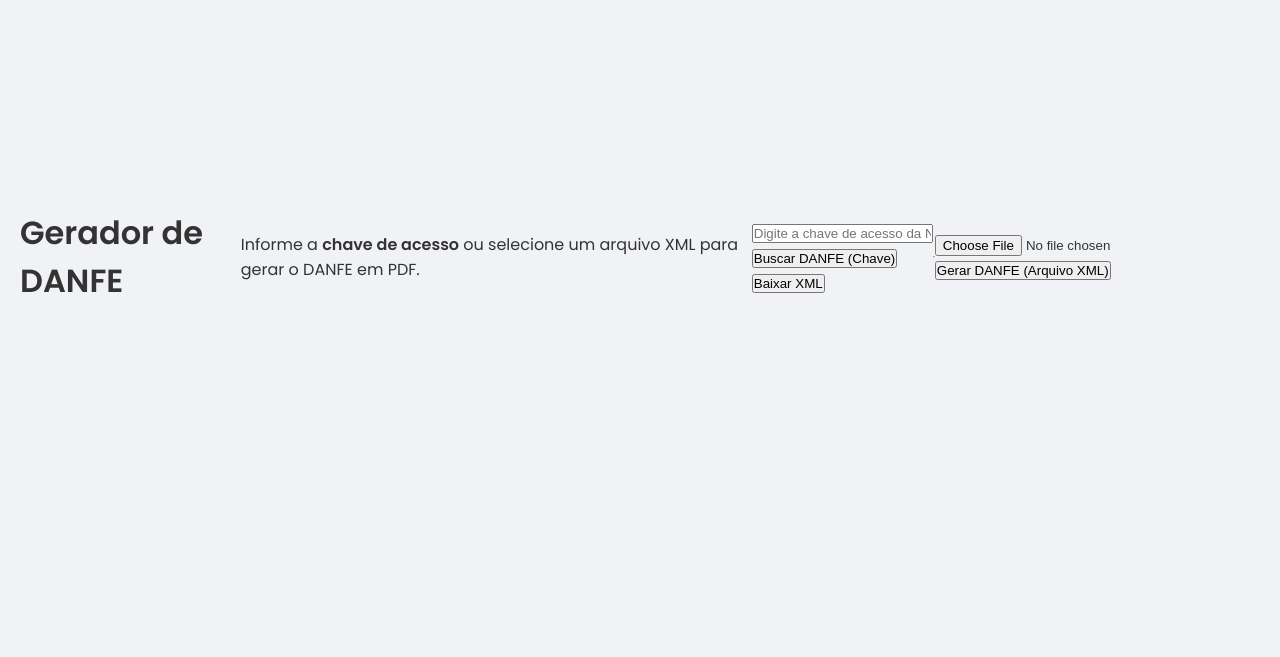
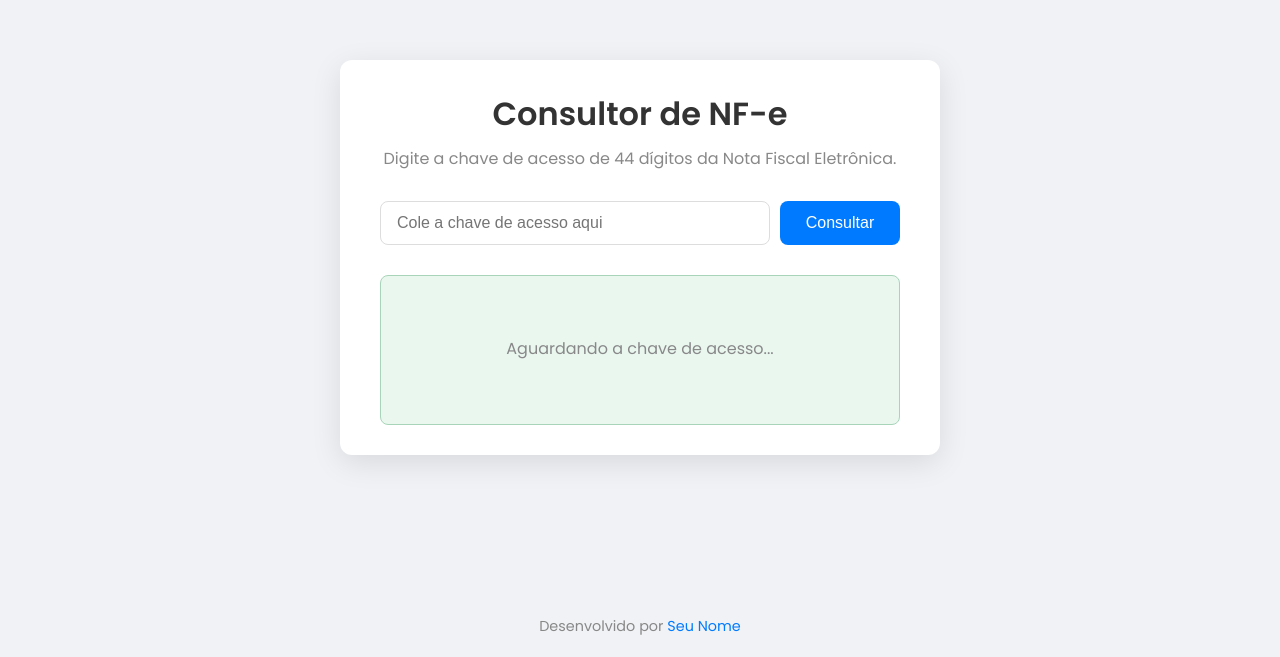
Before and after one commit to marcosleodido/puxanota, a plain HTML site: page index.html in a window 1280 px wide. Shown: the part 143-800 px from the top of the page. Drawn offline with Linux system fonts and the light colour scheme.

Commit message:
Update index.html

```diff
--- a/index.html
+++ b/index.html
@@ -1,113 +1,41 @@
 <!DOCTYPE html>
 <html lang="pt-BR">
 <head>
-  <meta charset="UTF-8">
-  <title>Gerador de DANFE</title>
-  <link rel="stylesheet" href="style.css">
+    <meta charset="UTF-8">
+    <meta name="viewport" content="width=device-width, initial-scale=1.0">
+    <title>Consultor de Nota Fiscal</title>
+
+    <link rel="preconnect" href="https://fonts.googleapis.com">
+    <link rel="preconnect" href="https://fonts.gstatic.com" crossorigin>
+    <link href="https://fonts.googleapis.com/css2?family=Poppins:wght@400;500;600&display=swap" rel="stylesheet">
+
+    <link rel="stylesheet" href="style.css">
 </head>
 <body>
-  <h1>Gerador de DANFE</h1>
-  <p>Informe a <strong>chave de acesso</strong> ou selecione um arquivo XML para gerar o DANFE em PDF.</p>
 
-  <div class="card">
-    <input type="text" id="chaveAcesso" placeholder="Digite a chave de acesso da NF-e">
-    <div class="buttons">
-      <button class="green" onclick="buscarPorChave()">Buscar DANFE (Chave)</button>
-      <button class="orange" onclick="baixarXML()">Baixar XML</button>
-    </div>
-  </div>
+    <main class="container">
+        <header>
+            <h1>Consultor de NF-e</h1>
+            <p>Digite a chave de acesso de 44 dígitos da Nota Fiscal Eletrônica.</p>
+        </header>
 
-  <hr>
+        <section class="form-container">
+            <input type="text" id="chaveNfe" placeholder="Cole a chave de acesso aqui" maxlength="44" inputmode="numeric">
+            <button id="btnConsultar">
+                <span class="btn-text">Consultar</span>
+                <span class="loader hidden"></span>
+            </button>
+        </section>
 
-  <div class="card">
-    <input type="file" id="xmlFile" accept=".xml">
-    <button onclick="gerarDanfe()">Gerar DANFE (Arquivo XML)</button>
-  </div>
+        <section id="resultado" class="resultado-container">
+            <p class="placeholder">Aguardando a chave de acesso...</p>
+        </section>
+    </main>
 
-  <div id="output"></div>
+    <footer>
+        <p>Desenvolvido por <a href="https://github.com/SEU-USUARIO" target="_blank">Seu Nome</a></p>
+    </footer>
 
-  <script>
-    async function gerarDanfe() {
-      const fileInput = document.getElementById("xmlFile");
-      if (!fileInput.files.length) {
-        alert("Selecione um arquivo XML primeiro!");
-        return;
-      }
-
-      const xmlContent = await fileInput.files[0].text();
-
-      try {
-        const response = await fetch("https://ws.meudanfe.com.br/api/v1/get/nfe/xmltodanfepdf/API", {
-          method: "POST",
-          headers: { "Content-Type": "text/plain" },
-          body: xmlContent
-        });
-
-        if (!response.ok) throw new Error("Erro ao gerar DANFE");
-
-        const base64Pdf = (await response.text()).replace(/"/g, "");
-        const pdfUrl = "data:application/pdf;base64," + base64Pdf;
-
-        document.getElementById("output").innerHTML = `
-          ✅ DANFE gerado com sucesso!<br>
-          <a href="${pdfUrl}" download="danfe.pdf" target="_blank">Baixar PDF</a>
-          <br><br>
-          <iframe src="${pdfUrl}" width="100%" height="500px"></iframe>
-        `;
-      } catch (err) {
-        document.getElementById("output").innerHTML = "⚠️ Erro: " + err.message;
-      }
-    }
-
-    async function buscarPorChave() {
-      const chave = document.getElementById("chaveAcesso").value.trim();
-      if (!chave) {
-        alert("Digite a chave de acesso primeiro!");
-        return;
-      }
-
-      try {
-        const response = await fetch(`https://ws.meudanfe.com.br/api/v1/get/nfe/chave/${chave}/danfepdf/API`);
-        if (!response.ok) throw new Error("Erro ao buscar DANFE pela chave.");
-
-        const base64Pdf = (await response.text()).replace(/"/g, "");
-        const pdfUrl = "data:application/pdf;base64," + base64Pdf;
-
-        document.getElementById("output").innerHTML = `
-          ✅ DANFE encontrado!<br>
-          <a href="${pdfUrl}" download="danfe_${chave}.pdf" target="_blank">Baixar PDF</a>
-          <br><br>
-          <iframe src="${pdfUrl}" width="100%" height="500px"></iframe>
-        `;
-      } catch (err) {
-        document.getElementById("output").innerHTML = "⚠️ Erro: " + err.message;
-      }
-    }
-
-    async function baixarXML() {
-      const chave = document.getElementById("chaveAcesso").value.trim();
-      if (!chave) {
-        alert("Digite a chave de acesso!");
-        return;
-      }
-
-      try {
-        const response = await fetch(`https://ws.meudanfe.com.br/api/v1/get/nfe/chave/${chave}/xml/API`);
-        if (!response.ok) throw new Error("Erro ao baixar XML.");
-
-        const xmlContent = await response.text();
-        const blob = new Blob([xmlContent], { type: "application/xml" });
-        const url = URL.createObjectURL(blob);
-
-        const a = document.createElement("a");
-        a.href = url;
-        a.download = `nota_${chave}.xml`;
-        a.click();
-        URL.revokeObjectURL(url);
-      } catch (err) {
-        alert("⚠️ Erro: " + err.message);
-      }
-    }
-  </script>
+    <script src="script.js" defer></script>
 </body>
 </html>
```
